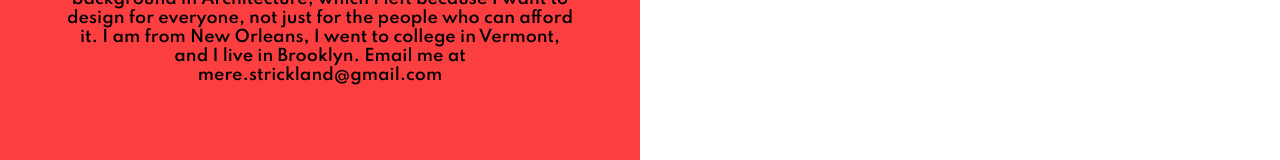
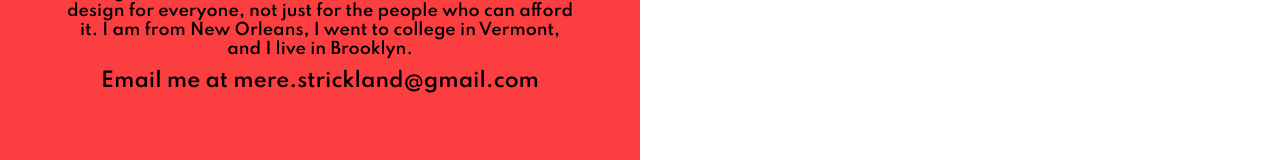
Before and after one commit to merestrickland/my_portfolio, a React (Create React App) app: page /about in a window 1280 px wide. Shown: the part 575-735 px from the top of the page. Built offline with nearby package versions, Linux system fonts and the light colour scheme.

Commit message:
increased size of email me sentence

```diff
--- a/src/pages/about/about.component.jsx
+++ b/src/pages/about/about.component.jsx
@@ -17,7 +17,8 @@ export default function About() {
             <img src='https://meredith-strickland-portfolio.s3.amazonaws.com/Portfolio/meme.png'/>
           </LazyLoad>
           <p className='title'>My name is Meredith.</p>
-          <p>I am a full stack developer. My skills include JavaScript, React, Ruby on Rails, Node, Express.js, MongoDB, HTML, CSS, Git, and I am currently learning Python. I have a background in Architecture, which I left because I want to design for everyone, not just for the people who can afford it. I am from New Orleans, I went to college in Vermont, and I live in Brooklyn. Email me at mere.strickland@gmail.com </p>
+          <p>I am a full stack developer. My skills include JavaScript, React, Ruby on Rails, Node, Express.js, MongoDB, HTML, CSS, Git, and I am currently learning Python. I have a background in Architecture, which I left because I want to design for everyone, not just for the people who can afford it. I am from New Orleans, I went to college in Vermont, and I live in Brooklyn.  </p>
+          <p className='email'>Email me at mere.strickland@gmail.com</p>
           {/* My favorite food is crawfish, my second favorite food is popsicles. My favorite book is "Far From the Tree" by Andrew Solomon.  */}
         </div>
       </div>
--- a/src/pages/about/about.styles.css
+++ b/src/pages/about/about.styles.css
@@ -10,3 +10,7 @@ img {
 p {
   margin: 2% 6%
 }
+
+.email {
+  font-size: 125%;
+}
```
